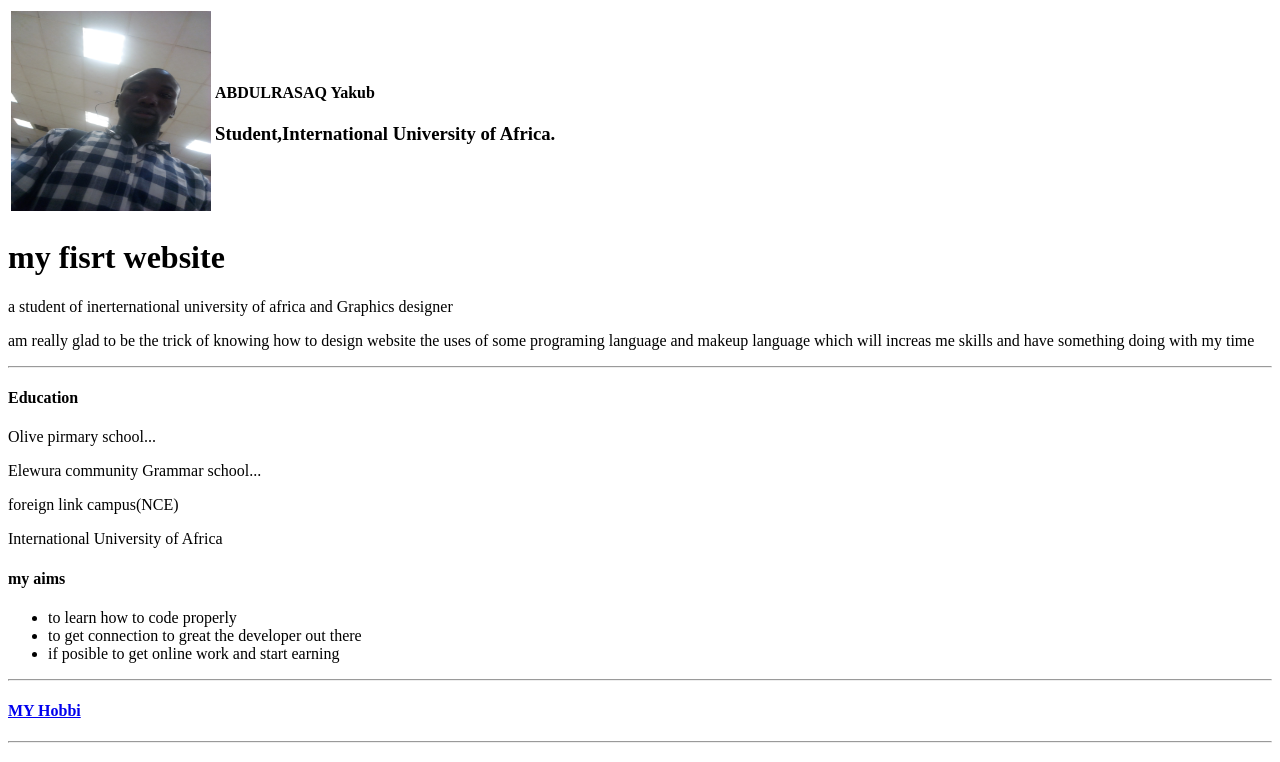
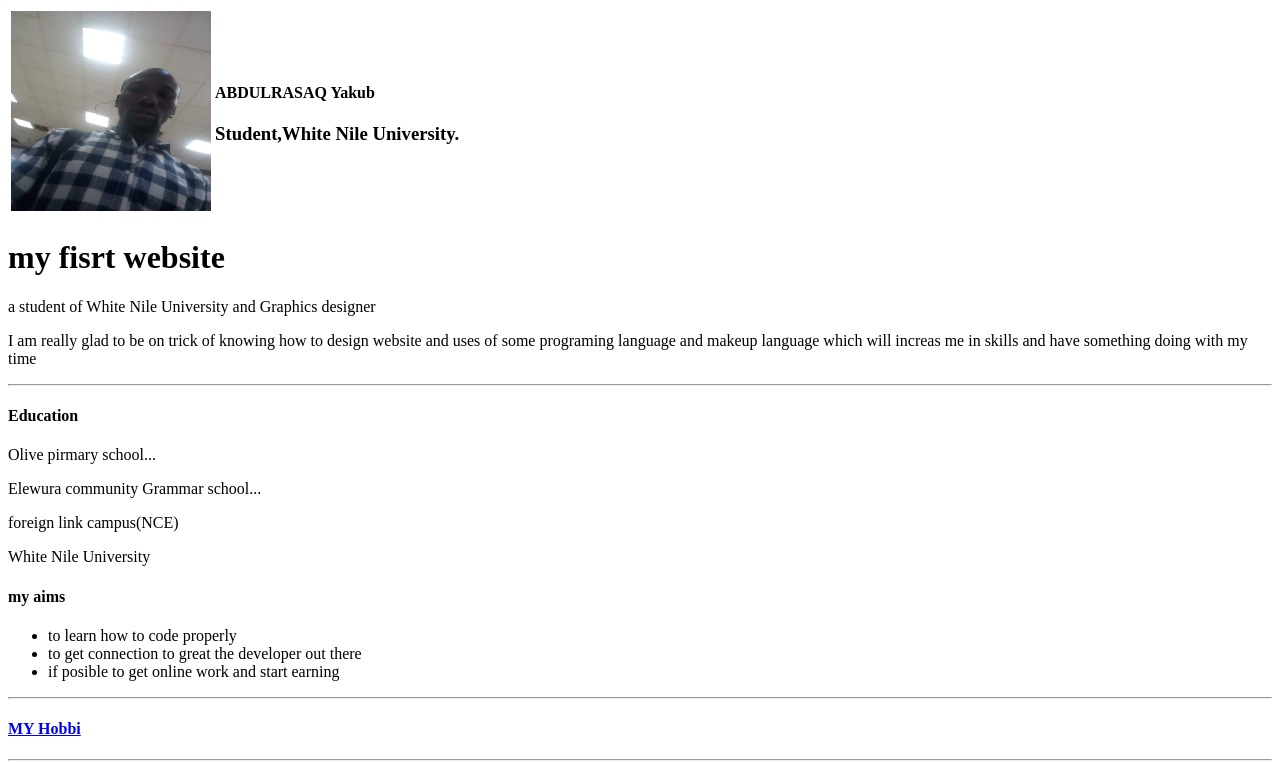
Before and after one commit to RasaqYakub/my-website, a plain HTML site: page index.html in a window 1280 px wide. Shown: the top 762 px of the page. Drawn offline with Linux system fonts and the light colour scheme.

Commit message:
Update index.html

```diff
--- a/index.html
+++ b/index.html
@@ -7,18 +7,18 @@
 	<table>
 		<td><img src="image/yak.jpg" width="200px" height="200px"></td>
 		<td><h4>ABDULRASAQ Yakub</h4>
-		<h3>Student,International University of Africa.</h3>
+		<h3>Student,White Nile University.</h3>
 	    </td>
 	</table>
 <h1><strong>my fisrt website</strong></h1>
-<p>a student of inerternational university of africa and Graphics designer</p>
-<p>am really glad to be the trick of knowing how to design website the uses of some programing language and makeup language which will increas me skills and have something doing with my time</p>
+<p>a student of White Nile University and Graphics designer</p>
+<p>I am really glad to be on trick of knowing how to design website and uses of some programing language and makeup language which will increas me in skills and have something doing with my time</p>
 <hr>
 <h4><strong>Education</strong></h4>
 <p>Olive pirmary school...</p>
 <p>Elewura community Grammar school...</p>
 <p>foreign link campus(NCE)</p>
-<p>International University of Africa</p>
+<p>White Nile University</p>
  <h4><strong>my aims</strong></h4>
    <ul>
    	<li>to learn how to code properly</li>
```
